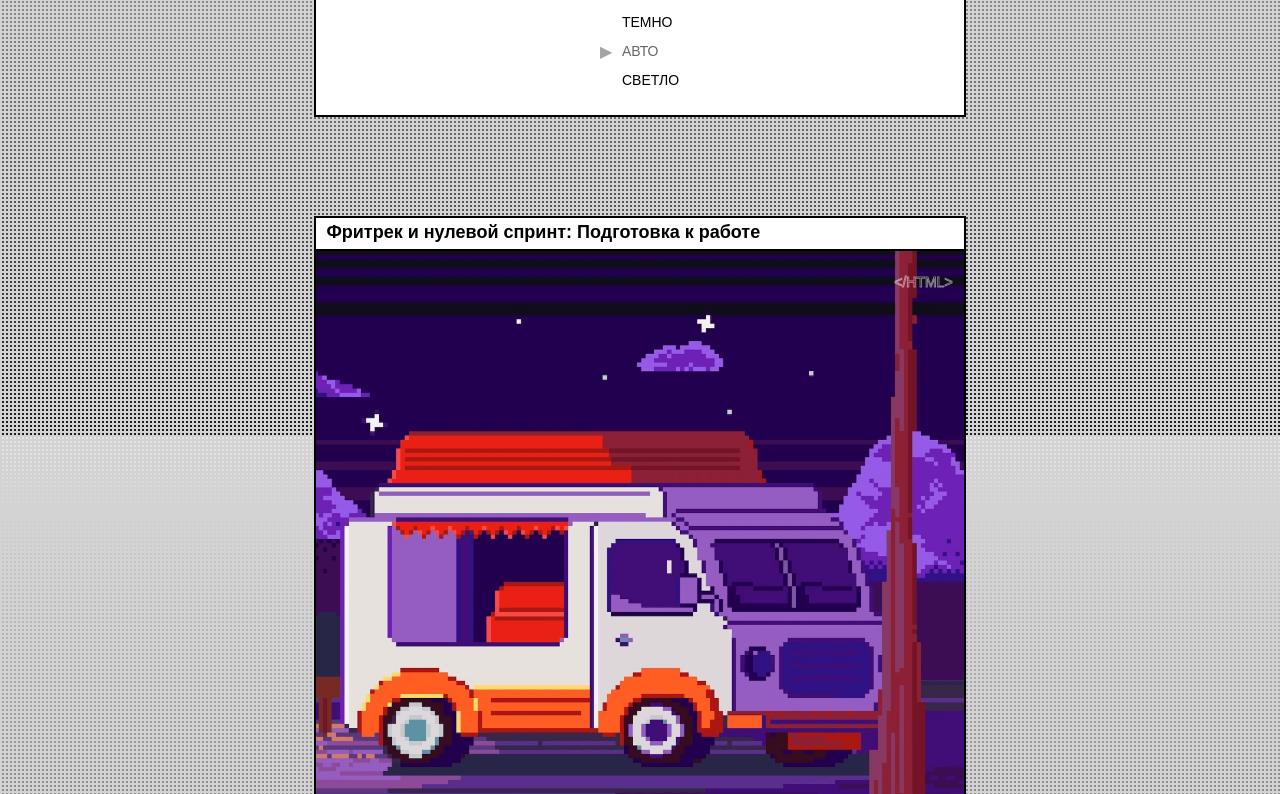
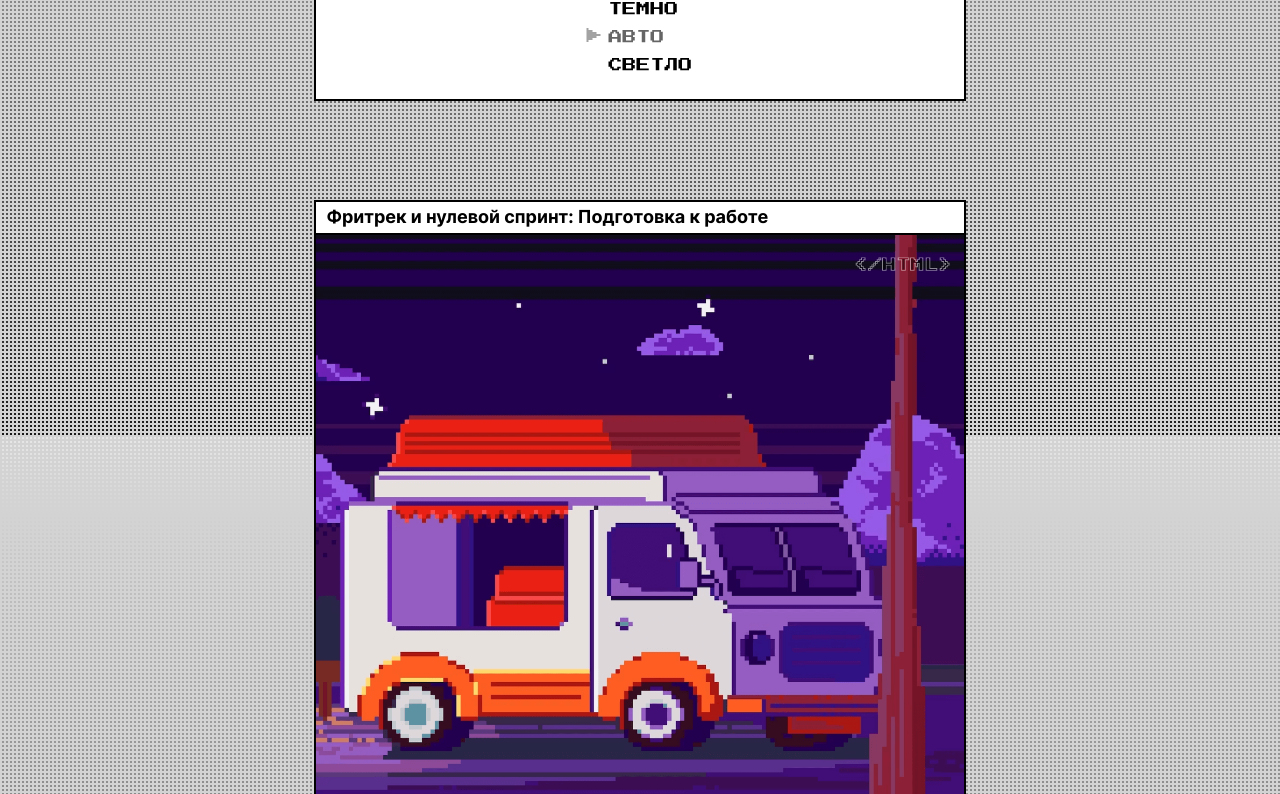
Before and after one commit to Livfo/zakrivayuschiy-teg-ad, a plain HTML site: page index.html in a window 1280 px wide. Shown: the part 365-1159 px from the top of the page. Drawn offline with Linux system fonts and the light colour scheme.

Commit message:
reworked

```diff
--- a/fonts/fonts.css
+++ b/fonts/fonts.css
@@ -1 +1,16 @@
 /* В этом файле вы импортируете все шрифты для сайта. Один из них вариативный и требует особенной настройки */
+
+@font-face {
+  font-display: swap;
+  font-family: "Inter-Variable";
+  src: url("../fonts/Inter-Variable.woff2") format("woff2 supports variations"),
+    url("../fonts/Inter-Variable.woff2") format("woff2-variations");
+  font-weight: 400 800;
+}
+
+@font-face {
+  font-display: swap;
+  font-family: "PressStart2P-Regular";
+  src: url("../fonts/PressStart2P-Regular.woff") format("woff");
+  font-weight: 400;
+}
```
